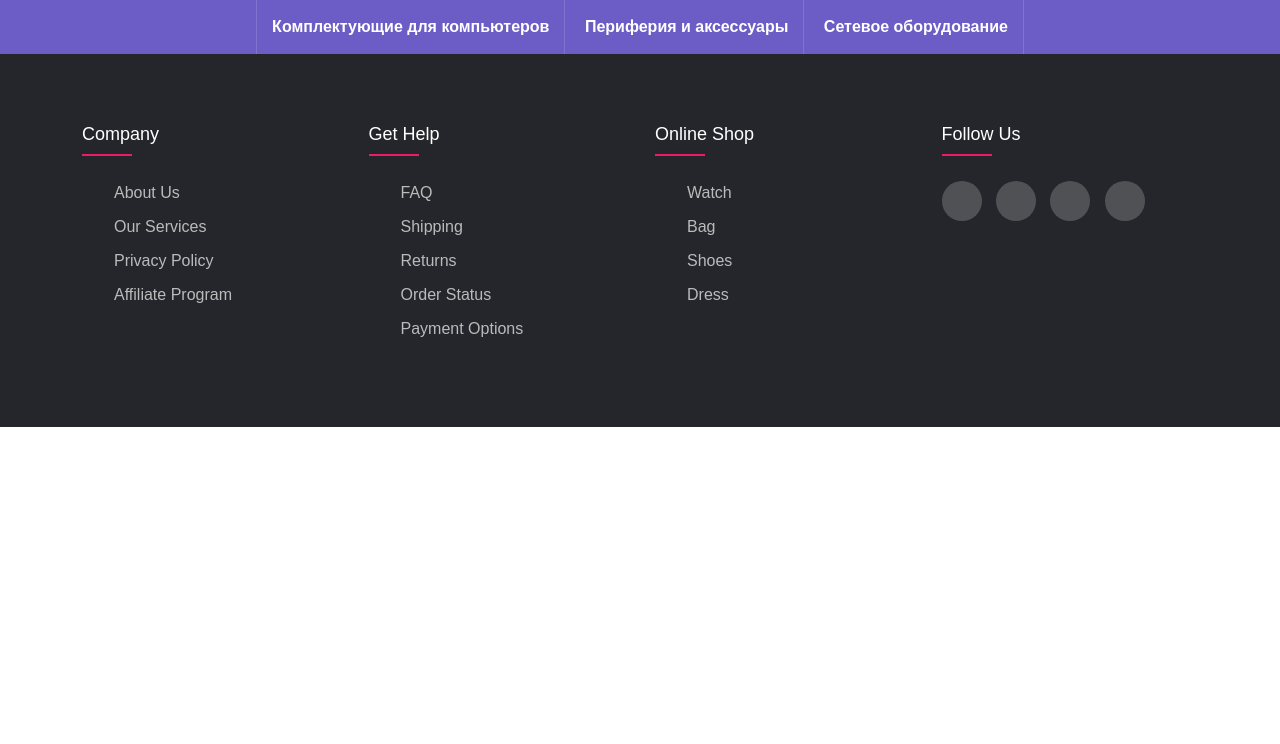
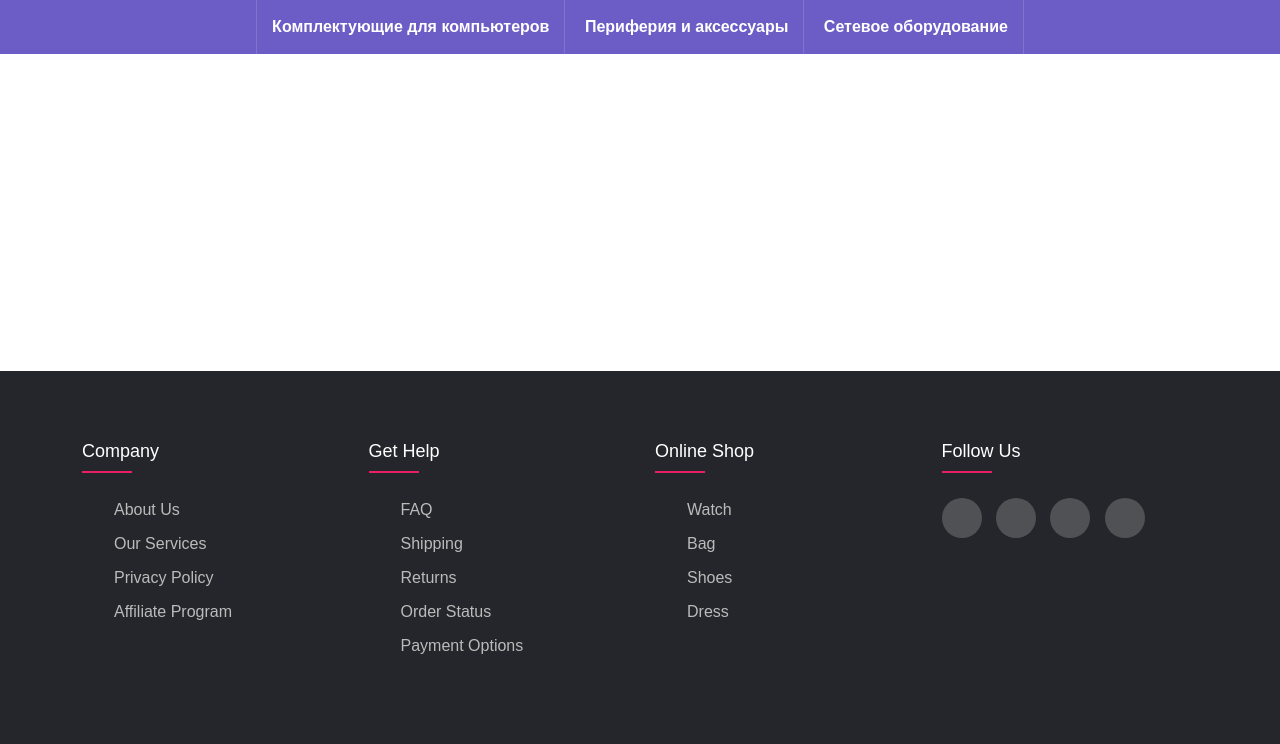
Before and after one commit to Robert49324/flask_store, a Flask app: page /cart in a window 1280 px wide. Shown: the part 56-800 px from the top of the page. Run offline with Flask 3, Linux system fonts and the light colour scheme; a user stored in the database is signed in.

Commit message:
Footer fixed-bottom

```diff
--- a/website/templates/base.html
+++ b/website/templates/base.html
@@ -153,7 +153,7 @@
     {%endif%} {% endfor %} {% endif %} {% endwith %}
     {% block content %} {%endblock %}
 
-    <footer class="footer">
+    <footer class="footer fixed-bottom">
       <div class="container">
         <div class="row">
           <div class="footer-col">
```
